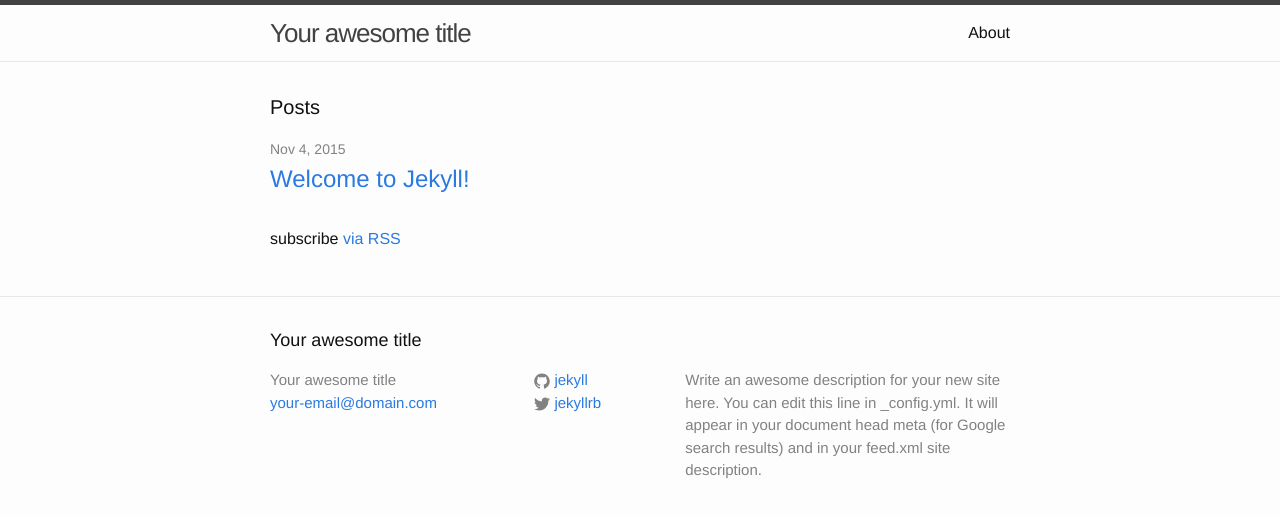
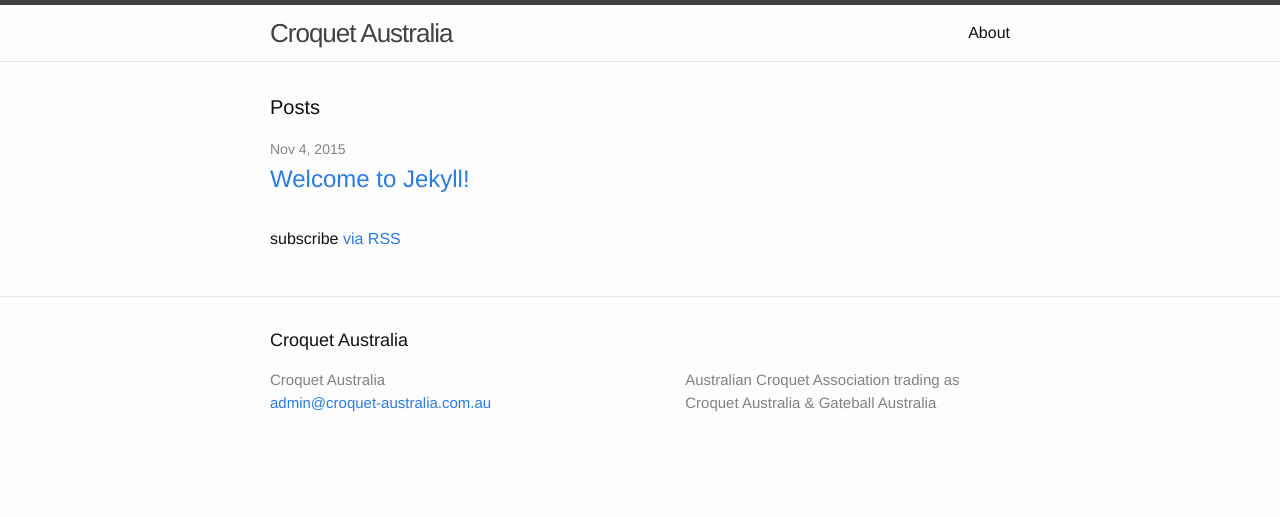
Before and after one commit to croquet-australia/developer-content, a Jekyll site: the page built from jekyll-template/index.html, in a window 1280 px wide. Shown: the top 517 px of the page. Built offline with Jekyll 4.4.1, drawn with Linux system fonts in a browser that asks for light colours.

Commit message:
Update Jekyll configuration

```diff
--- a/jekyll-template/_config.yml
+++ b/jekyll-template/_config.yml
@@ -6,16 +6,15 @@
 # 'jekyll serve'. If you change this file, please restart the server process.
 
 # Site settings
-title: Your awesome title
-email: your-email@domain.com
+title: Croquet Australia
+email: admin@croquet-australia.com.au
 description: > # this means to ignore newlines until "baseurl:"
-  Write an awesome description for your new site here. You can edit this
-  line in _config.yml. It will appear in your document head meta (for
-  Google search results) and in your feed.xml site description.
+  Australian Croquet Association trading as Croquet Australia & Gateball Australia
 baseurl: "" # the subpath of your site, e.g. /blog
-url: "http://yourdomain.com" # the base hostname & protocol for your site
-twitter_username: jekyllrb
-github_username:  jekyll
+url: "http://croquet-australia.com.au" # the base hostname & protocol for your site
+# todo: remove this line? twitter_username: jekyllrb
+# todo: remove this line? github_username:  jekyll
 
 # Build settings
+# todo: what are the markdown alternatives
 markdown: kramdown
```
Also changed, not shown: README.md.
